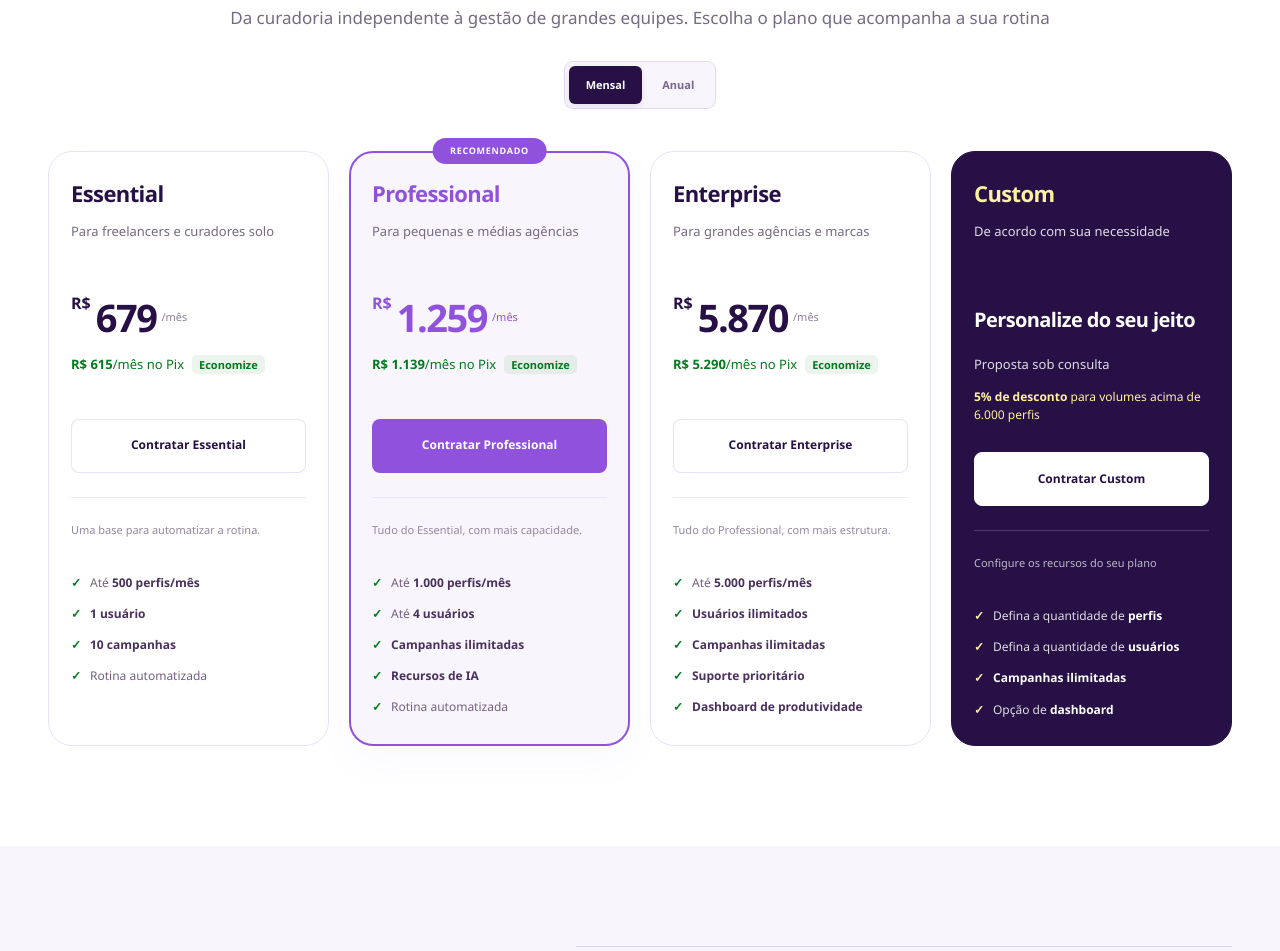
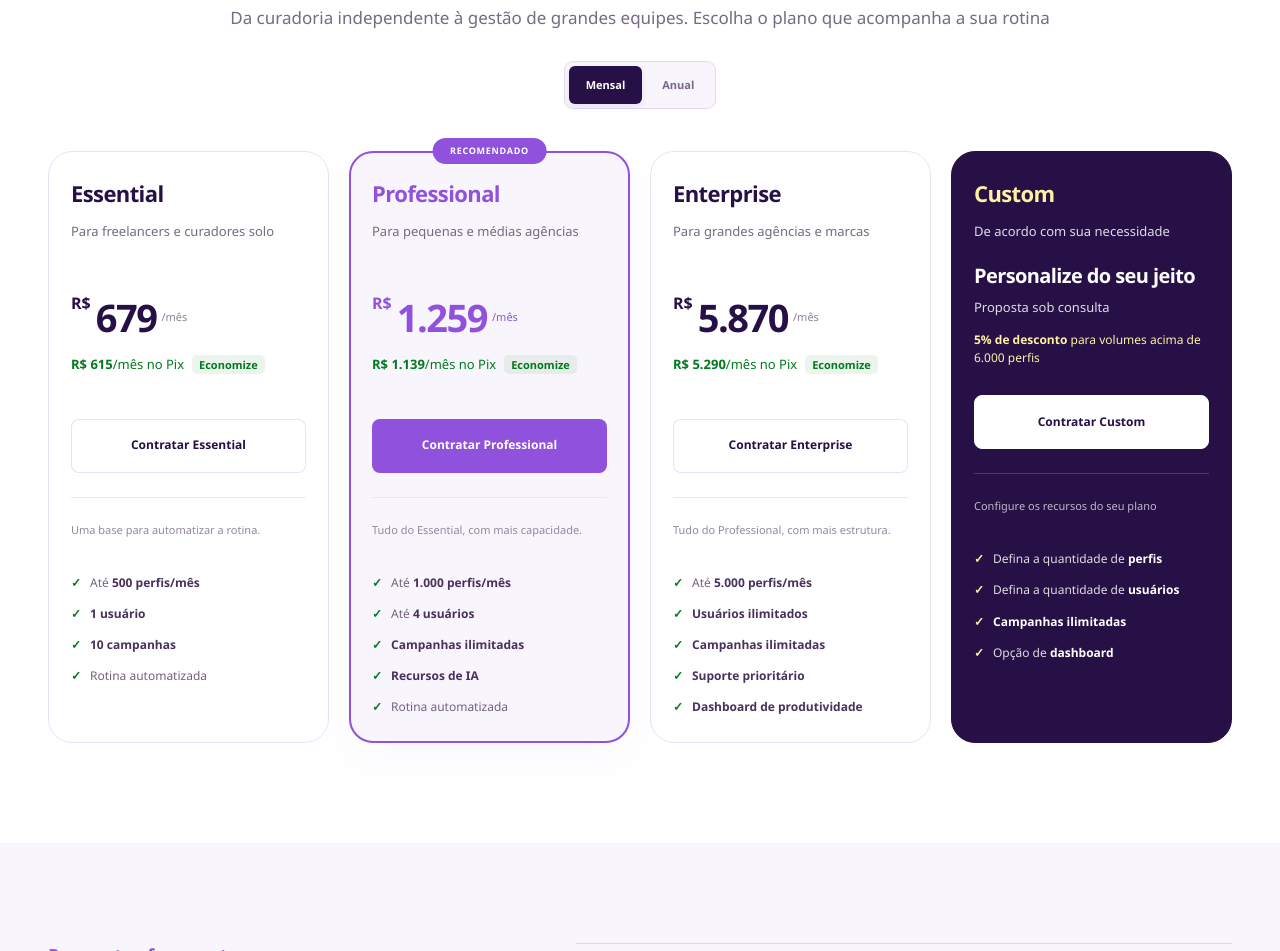
Before and after one commit to Grape-Time/site-oficial, a website: page index.html in a window 1280 px wide. Shown: the part 2708-3659 px from the top of the page. Drawn offline with Linux system fonts and the light colour scheme.

Commit message:
Adiciona alinhamento dinamico dos botoes dos planos

```diff
--- a/index.html
+++ b/index.html
@@ -425,5 +425,106 @@
   }
 </style>
 
+
+<style>
+  /* Organiza o conteúdo dos cartões a partir do topo */
+  #planos .pricing-grid > .plan-card {
+    display: flex;
+    flex-direction: column;
+    justify-content: flex-start;
+  }
+
+  /* Sobe “Personalize do seu jeito” e os textos abaixo */
+  #planos .pricing-grid > .custom-card > .plan-description {
+    min-height: 0;
+  }
+
+  #planos .pricing-grid > .custom-card > .price {
+    min-height: 0;
+    margin-top: 16px;
+    align-items: flex-start;
+  }
+
+  #planos .pricing-grid > .custom-card > .price-detail {
+    min-height: 0;
+    margin-top: 10px;
+  }
+
+  #planos .pricing-grid > .plan-card > .button {
+    margin-top: 20px;
+    flex-shrink: 0;
+  }
+</style>
+
+<script>
+  (() => {
+    function iniciarAlinhamento() {
+      const secao = document.getElementById("planos");
+      const grade = secao?.querySelector(".pricing-grid");
+
+      if (!grade || grade.dataset.botoesAlinhados === "true") return;
+      grade.dataset.botoesAlinhados = "true";
+
+      let quadro;
+
+      function alinharBotoes() {
+        const itens = [...grade.querySelectorAll(":scope > .plan-card")]
+          .map(card => ({
+            card,
+            botao: card.querySelector(":scope > .button")
+          }))
+          .filter(item => item.botao);
+
+        if (!itens.length) return;
+
+        /* Remove o espaçamento calculado anteriormente */
+        itens.forEach(({ botao }) => {
+          botao.style.marginTop = "20px";
+        });
+
+        /* Mede cada botão em relação ao próprio cartão */
+        const posicoes = itens.map(({ card, botao }) =>
+          botao.offsetTop + card.clientTop
+        );
+
+        const posicaoComum = Math.max(...posicoes);
+
+        itens.forEach(({ botao }, indice) => {
+          const espaco = 20 + posicaoComum - posicoes[indice];
+          botao.style.marginTop = `${espaco}px`;
+        });
+      }
+
+      function atualizar() {
+        cancelAnimationFrame(quadro);
+        quadro = requestAnimationFrame(alinharBotoes);
+      }
+
+      window.addEventListener("resize", atualizar, { passive: true });
+
+      secao.querySelectorAll("[data-period]").forEach(botao => {
+        botao.addEventListener("click", atualizar);
+      });
+
+      if (document.fonts) {
+        document.fonts.ready.then(atualizar);
+      }
+
+      atualizar();
+    }
+
+    if (document.readyState === "loading") {
+      document.addEventListener(
+        "DOMContentLoaded",
+        iniciarAlinhamento,
+        { once: true }
+      );
+    } else {
+      iniciarAlinhamento();
+    }
+  })();
+</script>
+
+
 </body>
 </html>
```
